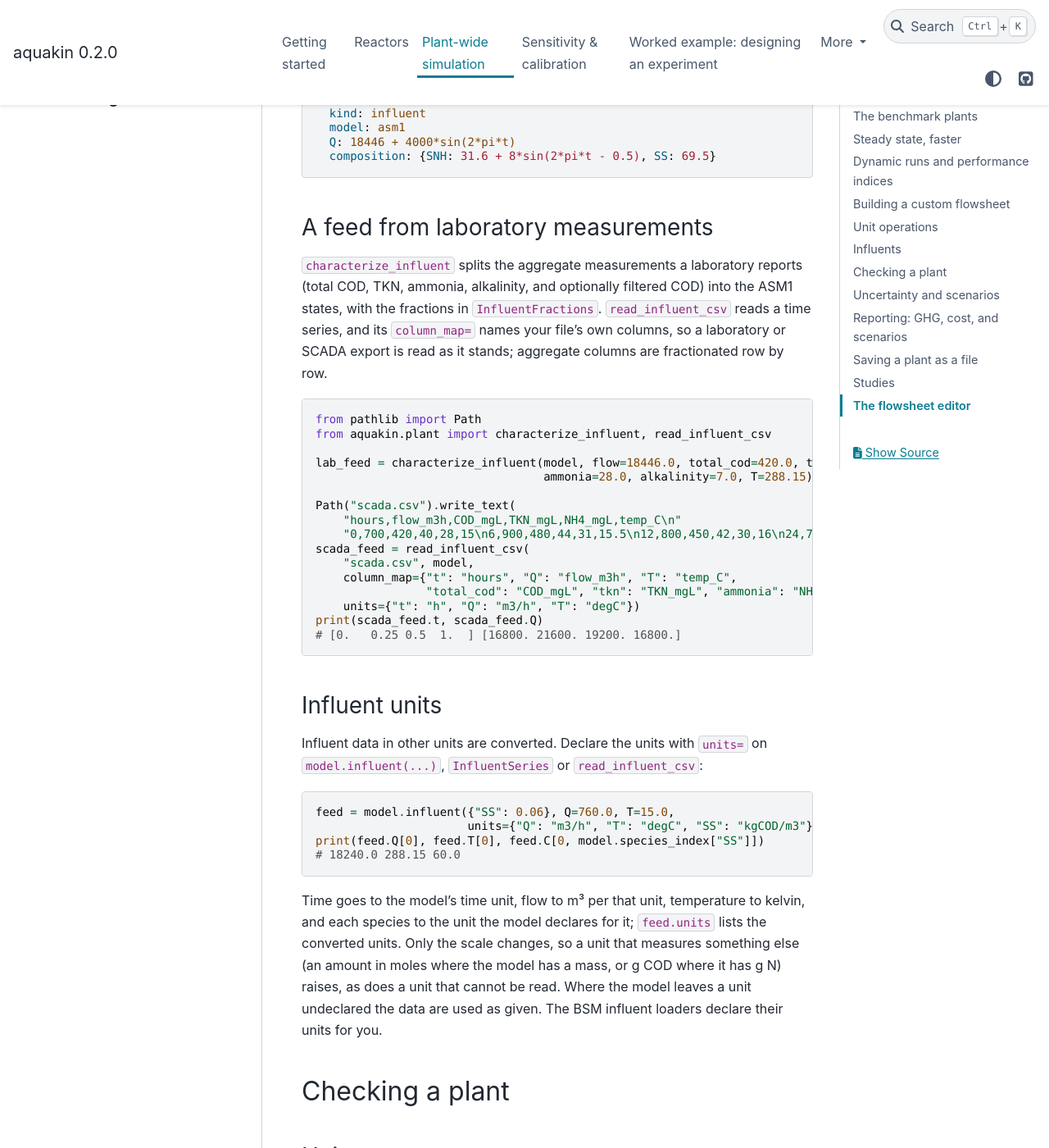
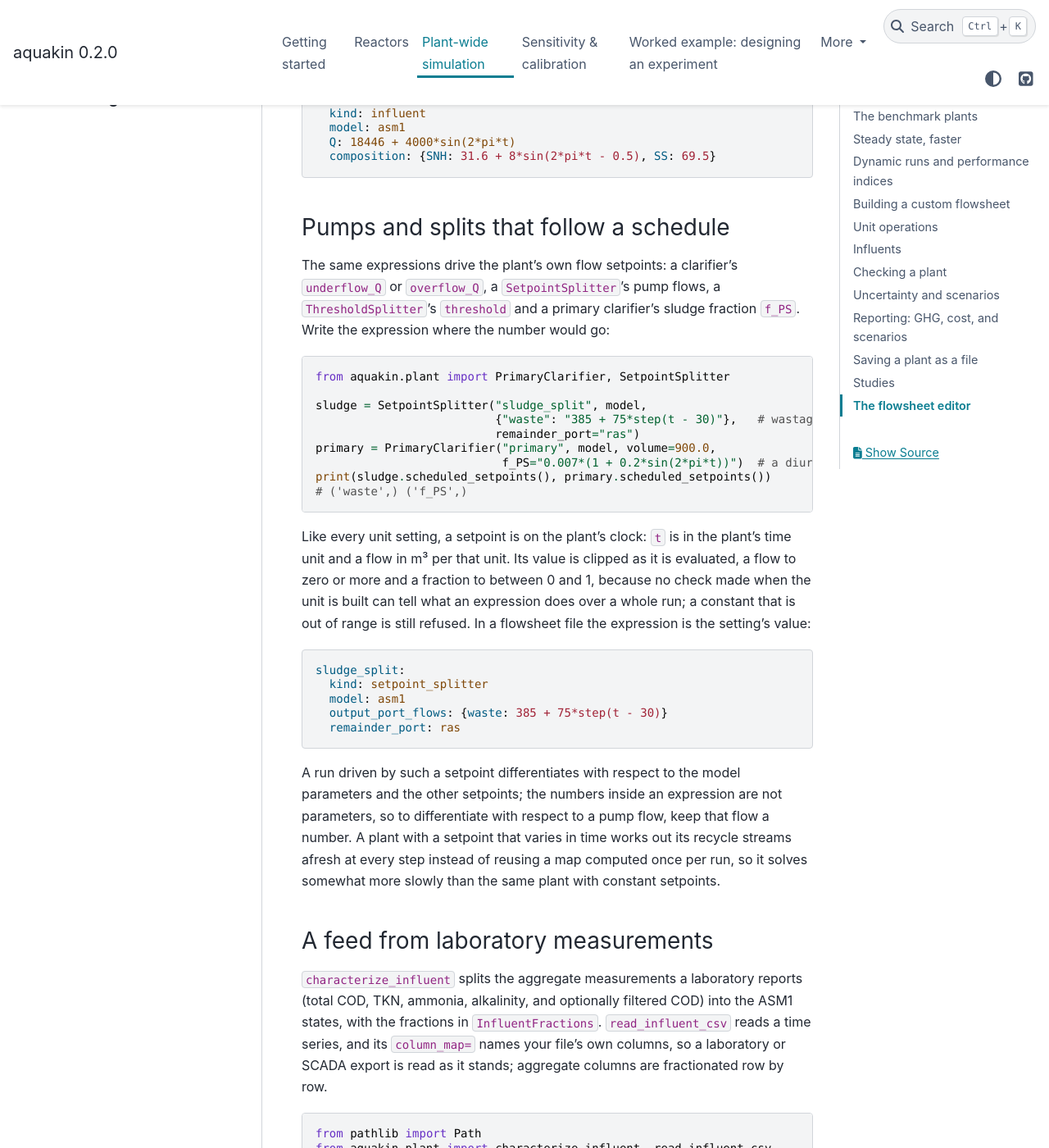
Before and after one commit to DeGrootResearchGroup/aquakin, a Sphinx documentation site: the page built from docs/plants.md, in a window 1280 px wide and 1400 px high, scrolled down 15294 px. Shown: the whole window at 82% size. Built offline with Sphinx 7.4.7 and the PyData theme 0.15.4, drawn with Linux system fonts in a browser that asks for light colours.

Commit message:
Document expression setpoints (#692)
docs/plants.md gains "Pumps and splits that follow a schedule" (which
setpoints, the plant clock, clipping, the spec form, what differentiates and
the cost of uncached recycle maps). The rules record the decisions:
plant-solve.md that a plant with an expression setpoint caches none of the
recycle maps, decided from what the units declare; plant.md that setpoints
are built by build_setpoints and read with resolve(flow_params, t);
plant-spec.md the scheduled_number / scheduled_port_map catalogue types and
their canonical spelling; ui.md the bracket-aware entry splitting. Two
paragraphs of plant.md are condensed to keep it within its line budget.

Co-Authored-By: Claude Opus 5.5 <noreply@anthropic.com>

````diff
--- a/docs/plants.md
+++ b/docs/plants.md
@@ -624,6 +624,51 @@ feed:
   composition: {SNH: 31.6 + 8*sin(2*pi*t - 0.5), SS: 69.5}
 ```
 
+### Pumps and splits that follow a schedule
+
+The same expressions drive the plant's own flow setpoints: a clarifier's
+`underflow_Q` or `overflow_Q`, a `SetpointSplitter`'s pump flows, a
+`ThresholdSplitter`'s `threshold` and a primary clarifier's sludge fraction
+`f_PS`. Write the expression where the number would go:
+
+```python
+from aquakin.plant import PrimaryClarifier, SetpointSplitter
+
+sludge = SetpointSplitter("sludge_split", model,
+                          {"waste": "385 + 75*step(t - 30)"},   # wastage up on day 30
+                          remainder_port="ras")
+primary = PrimaryClarifier("primary", model, volume=900.0,
+                           f_PS="0.007*(1 + 0.2*sin(2*pi*t))")  # a diurnal sludge draw
+print(sludge.scheduled_setpoints(), primary.scheduled_setpoints())
+# ('waste',) ('f_PS',)
+```
+
+% invisible-code-block: python
+%     assert sludge.scheduled_setpoints() == ("waste",)
+%     assert primary.scheduled_setpoints() == ("f_PS",)
+
+Like every unit setting, a setpoint is on the plant's clock: `t` is in the
+plant's time unit and a flow in m³ per that unit. Its value is clipped as it is
+evaluated, a flow to zero or more and a fraction to between 0 and 1, because no
+check made when the unit is built can tell what an expression does over a whole
+run; a constant that is out of range is still refused. In a flowsheet file the
+expression is the setting's value:
+
+```yaml
+sludge_split:
+  kind: setpoint_splitter
+  model: asm1
+  output_port_flows: {waste: 385 + 75*step(t - 30)}
+  remainder_port: ras
+```
+
+A run driven by such a setpoint differentiates with respect to the model
+parameters and the other setpoints; the numbers inside an expression are not
+parameters, so to differentiate with respect to a pump flow, keep that flow a
+number. A plant with a setpoint that varies in time works out its recycle
+streams afresh at every step instead of reusing a map computed once per run, so
+it solves somewhat more slowly than the same plant with constant setpoints.
+
 ### A feed from laboratory measurements
 
 `characterize_influent` splits the aggregate measurements a laboratory reports
````
Also changed, not shown: .claude/rules/plant-solve.md, .claude/rules/plant-spec.md, .claude/rules/plant.md, .claude/rules/ui.md.
